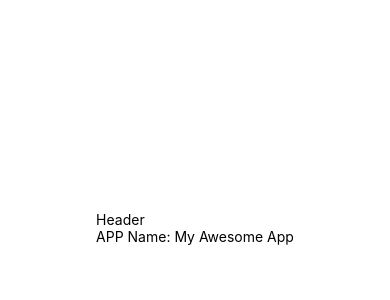
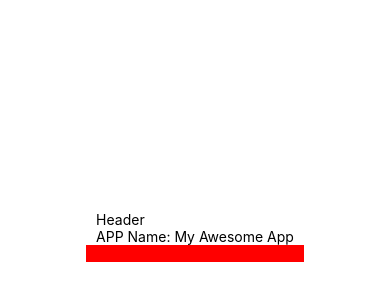
Before and after one commit to Vincenqwu/CS5520-Code, a React Native app: screen / in a window 390 px wide. Shown: the part 186-486 px from the top of the page. Built offline with nearby package versions, Linux system fonts and the light colour scheme.

Commit message:
Update with input components

```diff
--- a/App.js
+++ b/App.js
@@ -1,27 +1,22 @@
 import { StatusBar } from 'expo-status-bar';
 import { useState } from 'react';
-import { StyleSheet, Text, TextInput, View } from 'react-native';
+import { StyleSheet, Text, View } from 'react-native';
 import Header from "./components/Header";
+import Input from "./components/Input";
 
 export default function App() {
   const name = "My Awesome App";
-  const [text, setText] = useState();
-
-  function updateTextInput() {
-    setText(text);
+  const [enteredText, setEnteredText] = useState("");
+  function onTextEnter (changedText) {
+    setEnteredText(changedText);
   }
 
   return (
     <View style={styles.container}>
       <Header name={name}/>
       <StatusBar style="auto" />
-      <TextInput
-        value={text}
-        onChangeText={ (changedText) => {
-          setText(changedText);
-        } }
-      />
-      <Text>{text}</Text>
+      <Input textUpdateFunction={onTextEnter} />
+      <Text>{enteredText}</Text>
     </View>
   );
 }
--- /dev/null
+++ b/components/Input.js
@@ -0,0 +1,18 @@
+import { View, TextInput } from 'react-native'
+import React, { useState } from 'react'
+
+export default function Input({ textUpdateFunction }) {
+  const [text, setText] = useState();
+  return (
+    <View>
+      <TextInput
+        value={text}
+        onChangeText={ (changedText) => {
+          textUpdateFunction(changedText);
+          setText(changedText);
+        } }
+        style={{ backgroundColor: "red"}}
+      />
+    </View>
+  )
+}
```
